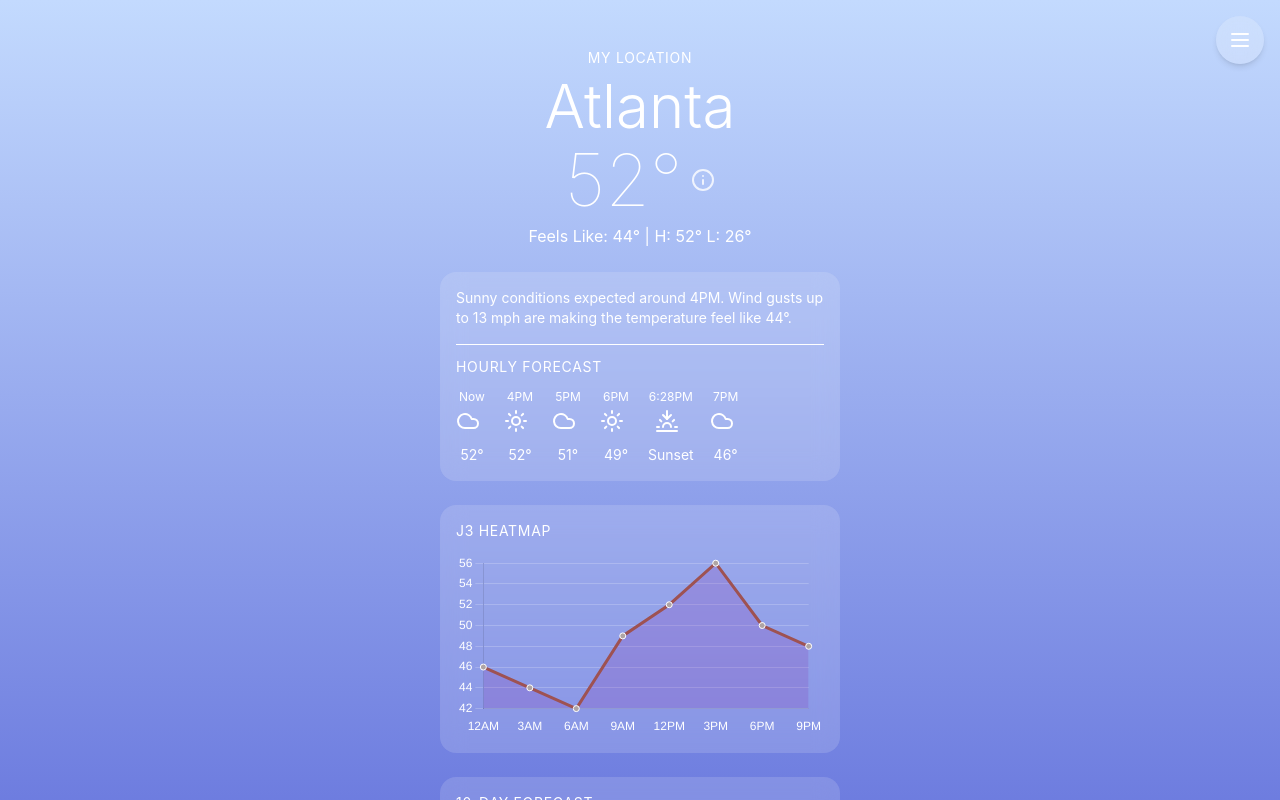
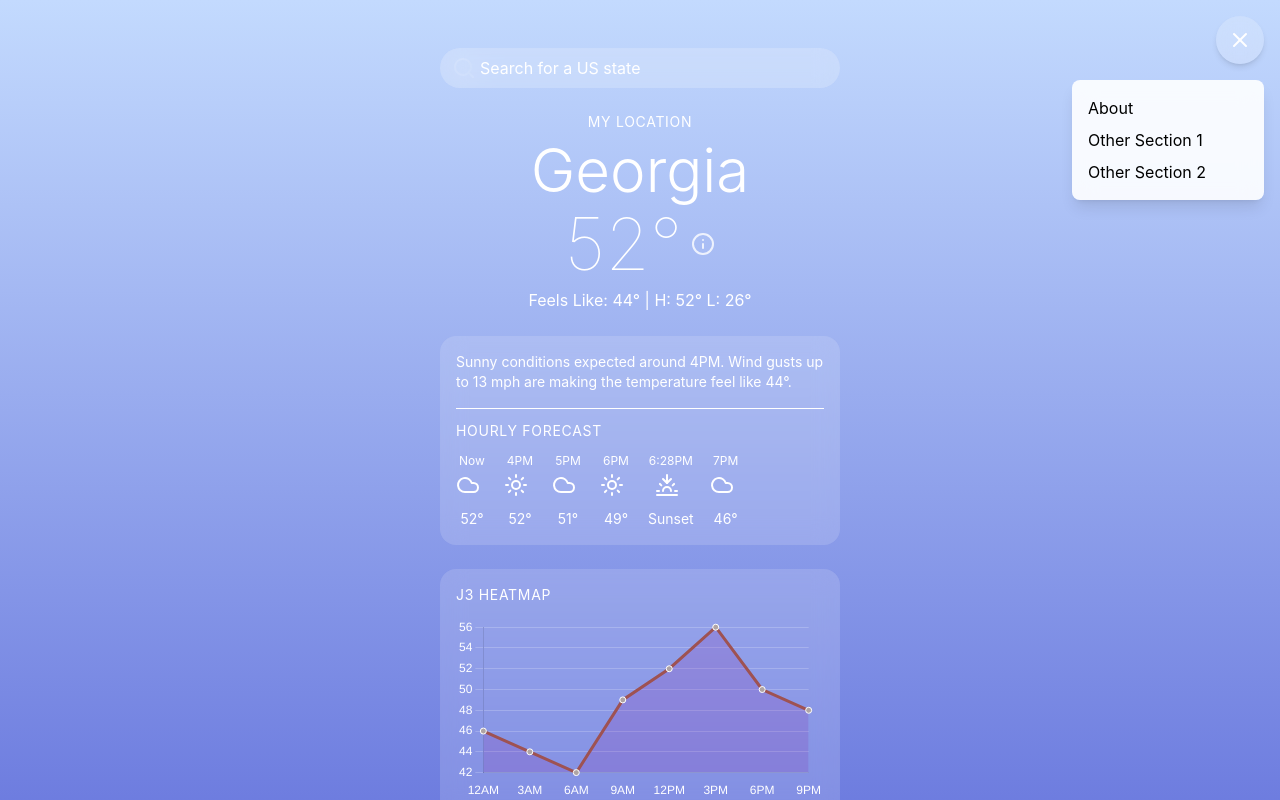
Before and after one commit to StreetLamp05/healthwise, a Next.js app: page / in a window 1280 px wide. Both pictures are taken after a click on the button 1240 px from the left and 40 px from the top of the page. Shown: the top 800 px of the page. Built offline with nearby package versions, Linux system fonts and the light colour scheme.

Commit message:
more and more and more ui

```diff
--- a/package.json
+++ b/package.json
@@ -10,6 +10,7 @@
   },
   "dependencies": {
     "chart.js": "^4.4.8",
+    "framer-motion": "^12.4.7",
     "lucide-react": "^0.475.0",
     "next": "15.1.7",
     "react": "^19.0.0",
--- a/src/app/globals.css
+++ b/src/app/globals.css
@@ -2,9 +2,3 @@
 @tailwind base;
 @tailwind components;
 @tailwind utilities;
-
-body {
-    background: linear-gradient(to bottom, #c3dafe, #5a67d8);
-    background-color: #5a67d8;
-    font-family: -apple-system, BlinkMacSystemFont, 'Segoe UI', Roboto, Helvetica, Arial, sans-serif;
-}
--- a/src/app/layout.tsx
+++ b/src/app/layout.tsx
@@ -21,14 +21,8 @@ export const metadata: Metadata = {
 
 export default function RootLayout({ children }: { children: ReactNode }) {
     return (
-        <html lang="en">
-            <head>
-                <meta
-                    name="viewport"
-                    content="width=device-width, initial-scale=1.0, maximum-scale=1.0, minimum-scale=1.0, user-scalable=no"
-                />
-            </head>
-            <body className="text-white antialiased">
+        <html lang="en" dir="ltr">
+            <body className="bg-gradient-to-b from-indigo-200 to-indigo-600 text-white antialiased font-sans">
                 <div className="min-h-screen">{children}</div>
             </body>
         </html>
--- a/src/app/page.tsx
+++ b/src/app/page.tsx
@@ -2,7 +2,8 @@
 'use client';
 
 import { useState } from 'react';
-import { Cloud, Sun, Sunset, Menu, Info } from 'lucide-react';
+import { Cloud, Sun, Sunset, Menu, Info, Search, X } from 'lucide-react';
+import { motion, AnimatePresence } from 'framer-motion';
 import {
     Chart as ChartJS,
     CategoryScale,
@@ -27,8 +28,43 @@ ChartJS.register(
     Filler
 );
 
+// List of US States
+const US_STATES = [
+    'Alabama', 'Alaska', 'Arizona', 'Arkansas', 'California', 'Colorado', 'Connecticut',
+    'Delaware', 'Florida', 'Georgia', 'Hawaii', 'Idaho', 'Illinois', 'Indiana', 'Iowa',
+    'Kansas', 'Kentucky', 'Louisiana', 'Maine', 'Maryland', 'Massachusetts', 'Michigan',
+    'Minnesota', 'Mississippi', 'Missouri', 'Montana', 'Nebraska', 'Nevada', 'New Hampshire',
+    'New Jersey', 'New Mexico', 'New York', 'North Carolina', 'North Dakota', 'Ohio',
+    'Oklahoma', 'Oregon', 'Pennsylvania', 'Rhode Island', 'South Carolina', 'South Dakota',
+    'Tennessee', 'Texas', 'Utah', 'Vermont', 'Virginia', 'Washington', 'West Virginia',
+    'Wisconsin', 'Wyoming'
+];
+
 export default function HomePage() {
     const [menuOpen, setMenuOpen] = useState(false);
+    const [state, setState] = useState('Georgia');
+    const [searchTerm, setSearchTerm] = useState('');
+    const [filteredStates, setFilteredStates] = useState<string[]>([]);
+
+    const handleSearch = (e: React.ChangeEvent<HTMLInputElement>) => {
+        const term = e.target.value;
+        setSearchTerm(term);
+
+        if (term.trim() !== '') {
+            const matches = US_STATES.filter(state =>
+                state.toLowerCase().includes(term.toLowerCase())
+            );
+            setFilteredStates(matches);
+        } else {
+            setFilteredStates([]);
+        }
+    };
+
+    const handleSelectState = (selectedState: string) => {
+        setState(selectedState);
+        setSearchTerm('');
+        setFilteredStates([]);
+    };
 
     // Heatmap Data
     const labels = [
@@ -82,16 +118,77 @@ export default function HomePage() {
             {/* Floating Hamburger Button */}
             <button
                 onClick={() => setMenuOpen(!menuOpen)}
-        className="fixed top-4 right-4 bg-white bg-opacity-20 hover:bg-opacity-30 backdrop-blur-md rounded-full p-3 shadow-md transition duration-300 z-10"
+                className="fixed top-4 right-4 bg-white bg-opacity-20 hover:bg-opacity-30 backdrop-blur-md rounded-full p-3 shadow-md transition duration-300 z-20"
             >
+                {menuOpen ? (
+                    <X className="text-white w-6 h-6" />
+                ) : (
                     <Menu className="text-white w-6 h-6" />
+                )}
             </button>
+
+            {/* Animated Dropdown Menu */}
+            <AnimatePresence>
+                {menuOpen && (
+                    <motion.div
+                        initial={{ opacity: 0, y: -20 }}
+                        animate={{ opacity: 1, y: 0 }}
+                        exit={{ opacity: 0, y: -20 }}
+                        transition={{ duration: 0.3 }}
+                        className="fixed top-14 right-4 bg-white bg-opacity-90 backdrop-blur-md rounded-lg shadow-lg p-4 w-48 z-10"
+                    >
+                        <ul className="space-y-2">
+                            <li>
+                                <button className="w-full text-left text-black hover:text-indigo-600 transition duration-200">
+                                    About
+                                </button>
+                            </li>
+                            <li>
+                                <button className="w-full text-left text-black hover:text-indigo-600 transition duration-200">
+                                    Other Section 1
+                                </button>
+                            </li>
+                            <li>
+                                <button className="w-full text-left text-black hover:text-indigo-600 transition duration-200">
+                                    Other Section 2
+                                </button>
+                            </li>
+                        </ul>
+                    </motion.div>
+                )}
+            </AnimatePresence>
+
+            {/* Search Bar*/}
+            <div className="flex items-center justify-end space-x-4 mb-4">
+                <div className="relative w-full">
+                    <Search className="absolute left-3 top-1/2 transform -translate-y-1/2 text-white opacity-60" />
+                    <input
+                        type="text"
+                        placeholder="Search for a US state"
+                        value={searchTerm}
+                        onChange={handleSearch}
+                        className="w-full bg-white bg-opacity-20 backdrop-blur-md rounded-full py-2 pl-10 pr-4 text-white placeholder-white focus:outline-none"
+                    />
+                    {filteredStates.length > 0 && (
+                        <ul className="absolute left-0 right-0 bg-white bg-opacity-80 backdrop-blur-md rounded-lg mt-1 shadow-lg max-h-60 overflow-y-auto">
+                            {filteredStates.map((state) => (
+                                <li
+                                    key={state}
+                                    onClick={() => handleSelectState(state)}
+                                    className="px-4 py-2 cursor-pointer hover:bg-gray-200 hover:bg-opacity-50 transition duration-200 text-black"
+                                >
+                                    {state}
+                                </li>
+                            ))}
+                        </ul>
+                    )}
+                </div>
+            </div>
 
             {/* Location and Temperature */}
             <div className="text-center space-y-2">
                 <p className="text-sm text-white tracking-wider">MY LOCATION</p>
-        <h1 className="text-6xl font-light text-white">Atlanta</h1>
-
+                <h1 className="text-6xl font-light text-white">{state}</h1>
                 <div className="flex items-center justify-center space-x-2 relative">
                     <p className="text-7xl font-thin text-white">52°</p>
 
@@ -154,22 +251,12 @@ export default function HomePage() {
                     {[
                         { day: 'Today', icon: <Sun />, low: '26°', high: '52°', progress: 'w-2/4 bg-blue-400' },
                         { day: 'Sun', icon: <Cloud />, low: '30°', high: '54°', progress: 'w-3/4 bg-blue-500' },
-            { day: 'Mon', icon: <Sun />, low: '38°', high: '61°', progress: 'w-4/5 bg-green-400' },
-            { day: 'Tue', icon: <Sun />, low: '41°', high: '67°', progress: 'w-5/6 bg-yellow-400' },
                     ].map((day) => (
-            <div
-              key={day.day}
-              className="flex items-center justify-between text-white"
-            >
-              <p className="w-1/6 text-white">{day.day}</p>
+                        <div key={day.day} className="flex items-center justify-between text-white">
+                            <p className="w-1/6">{day.day}</p>
                             <div className="w-1/6 flex justify-center">{day.icon}</div>
-              <div className="w-2/6 flex items-center space-x-2">
-                <p className="text-white">{day.low}</p>
-                <div className="flex-1 h-1 bg-gray-500 rounded-full relative">
-                  <div className={`${day.progress} h-full rounded-full absolute left-0`}></div>
-                </div>
-                <p className="text-white">{day.high}</p>
-              </div>
+                            <p className="w-1/6 text-right">{day.low}</p>
+                            <p className="w-1/6 text-right">{day.high}</p>
                         </div>
                     ))}
                 </div>
--- a/tailwind.config.js
+++ b/tailwind.config.js
@@ -5,7 +5,14 @@ module.exports = {
         './src/components/**/*.{js,ts,jsx,tsx}',
     ],
     theme: {
-        extend: {},
+        extend: {
+            backgroundImage: {
+                'gradient-to-b': 'linear-gradient(to bottom, #c3dafe, #5a67d8)',
+            },
+            fontFamily: {
+                sans: ['-apple-system', 'BlinkMacSystemFont', 'Segoe UI', 'Roboto', 'Helvetica', 'Arial', 'sans-serif'],
+            },
+        },
     },
     plugins: [],
 };
```
Also changed, not shown: 1 other file (tests, documents, lock files or other folders). Lines whose indentation alone changed are shown as unchanged.
